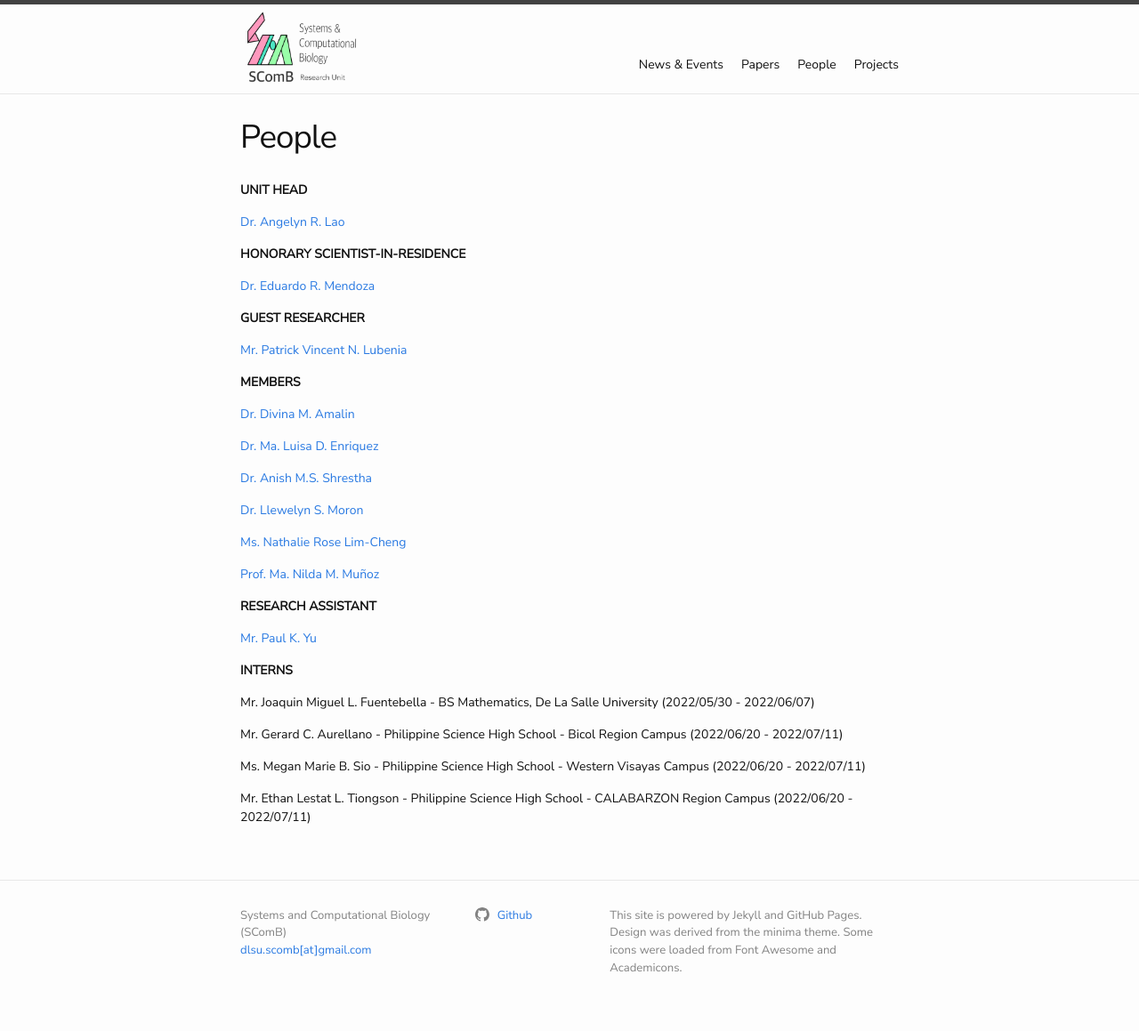
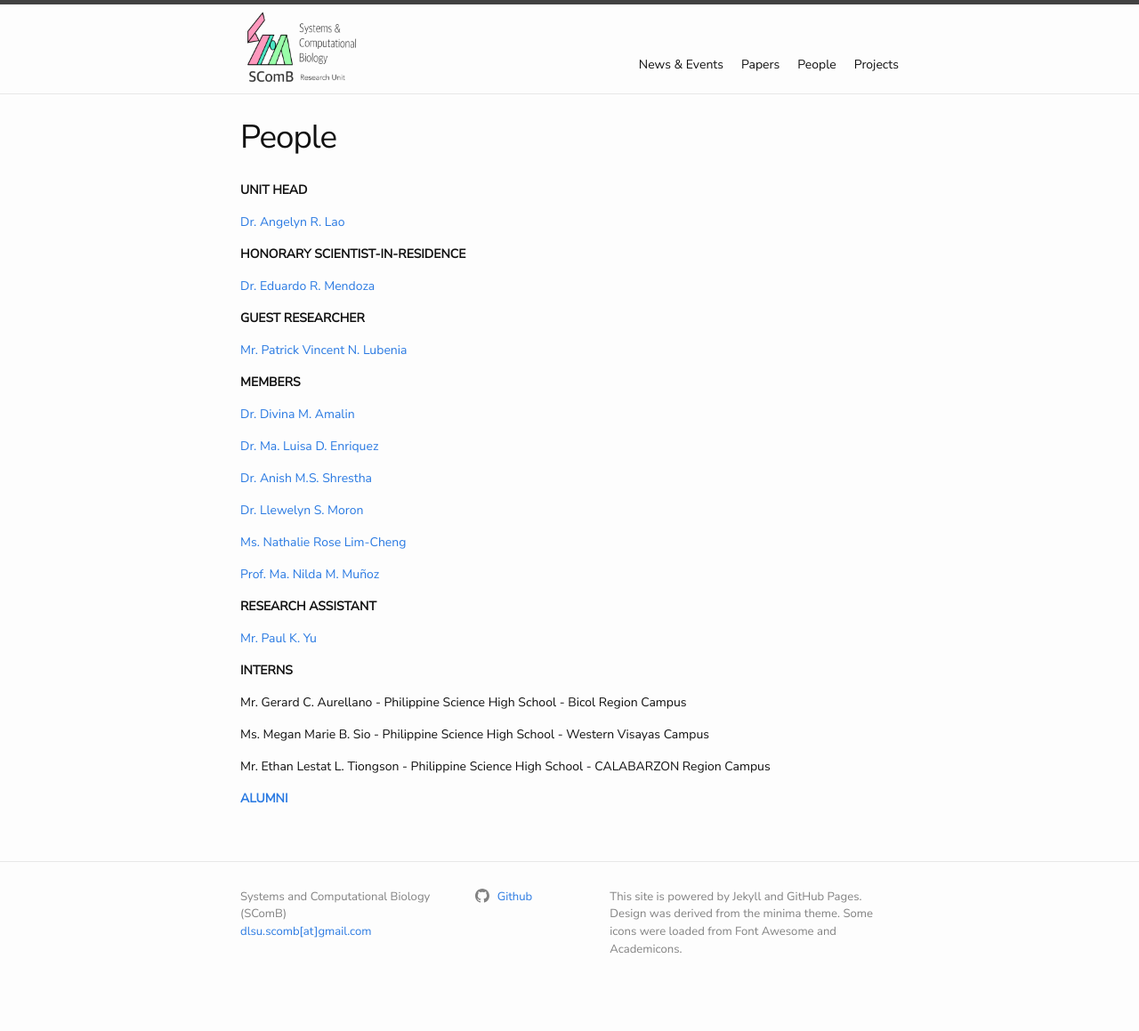
Before and after one commit to dlsu-scomb/dlsu-scomb.github.io, a Jekyll site: the page built from people.md, in a window 1280 px wide. Shown: the whole page at 89% size. Built offline with Jekyll 4.4.1, drawn with Linux system fonts in a browser that asks for light colours; nearby versions of some CDN libraries; a style sheet for code colours, icons or effects is not loaded; after the commit the page ends 1138 px from its top, so only the background shows below that.

```diff
--- a/people.md
+++ b/people.md
@@ -36,10 +36,10 @@ permalink: /people/
 
 **INTERNS**
 
-Mr. Joaquin Miguel L. Fuentebella - BS Mathematics, De La Salle University (2022/05/30 - 2022/06/07)
+Mr. Gerard C. Aurellano - Philippine Science High School - Bicol Region Campus
 
-Mr. Gerard C. Aurellano - Philippine Science High School - Bicol Region Campus (2022/06/20 - 2022/07/11)
+Ms. Megan Marie B. Sio - Philippine Science High School - Western Visayas Campus
 
-Ms. Megan Marie B. Sio - Philippine Science High School - Western Visayas Campus (2022/06/20 - 2022/07/11)
+Mr. Ethan Lestat L. Tiongson - Philippine Science High School - CALABARZON Region Campus
 
-Mr. Ethan Lestat L. Tiongson - Philippine Science High School - CALABARZON Region Campus (2022/06/20 - 2022/07/11)
+[**ALUMNI**](/alumni)
```
Also changed, not shown: alumni.md (added, +10 -0 lines), events.md (+8 -0 lines), index.md (+3 -1 lines).
